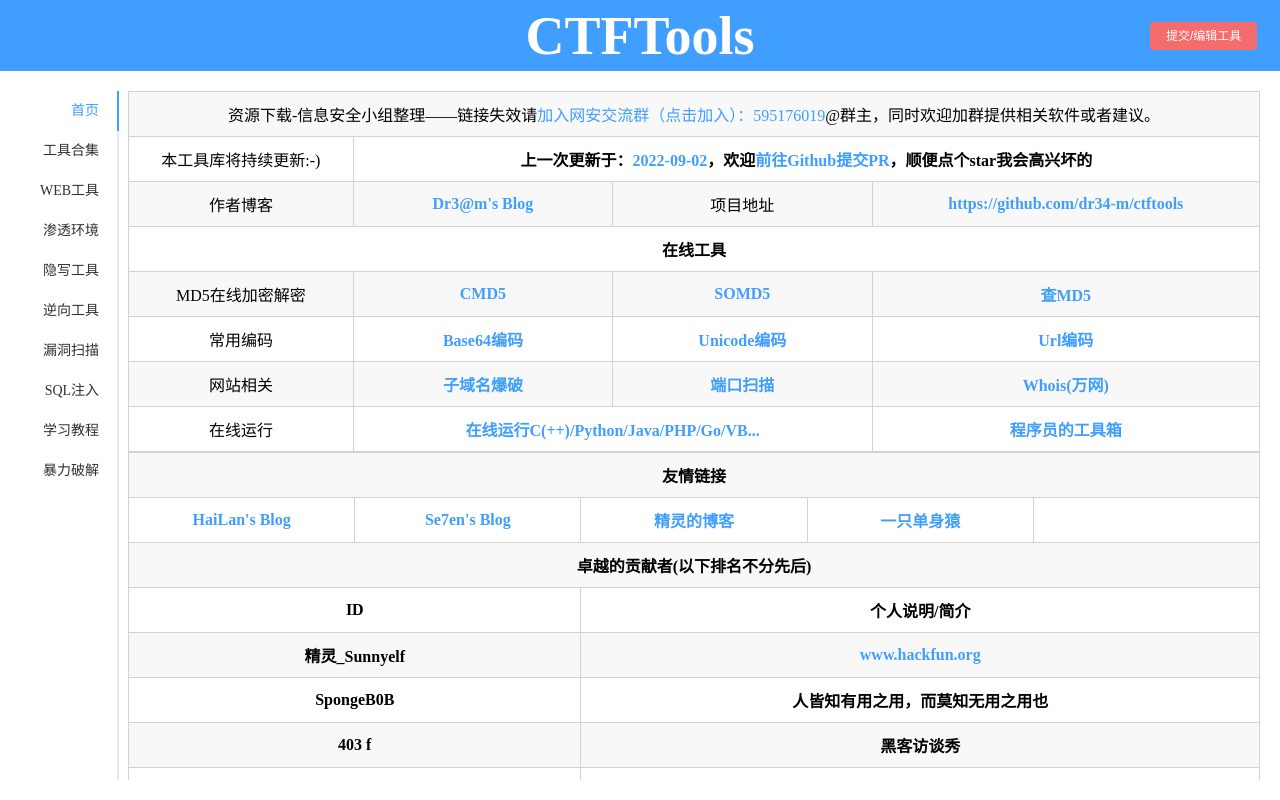
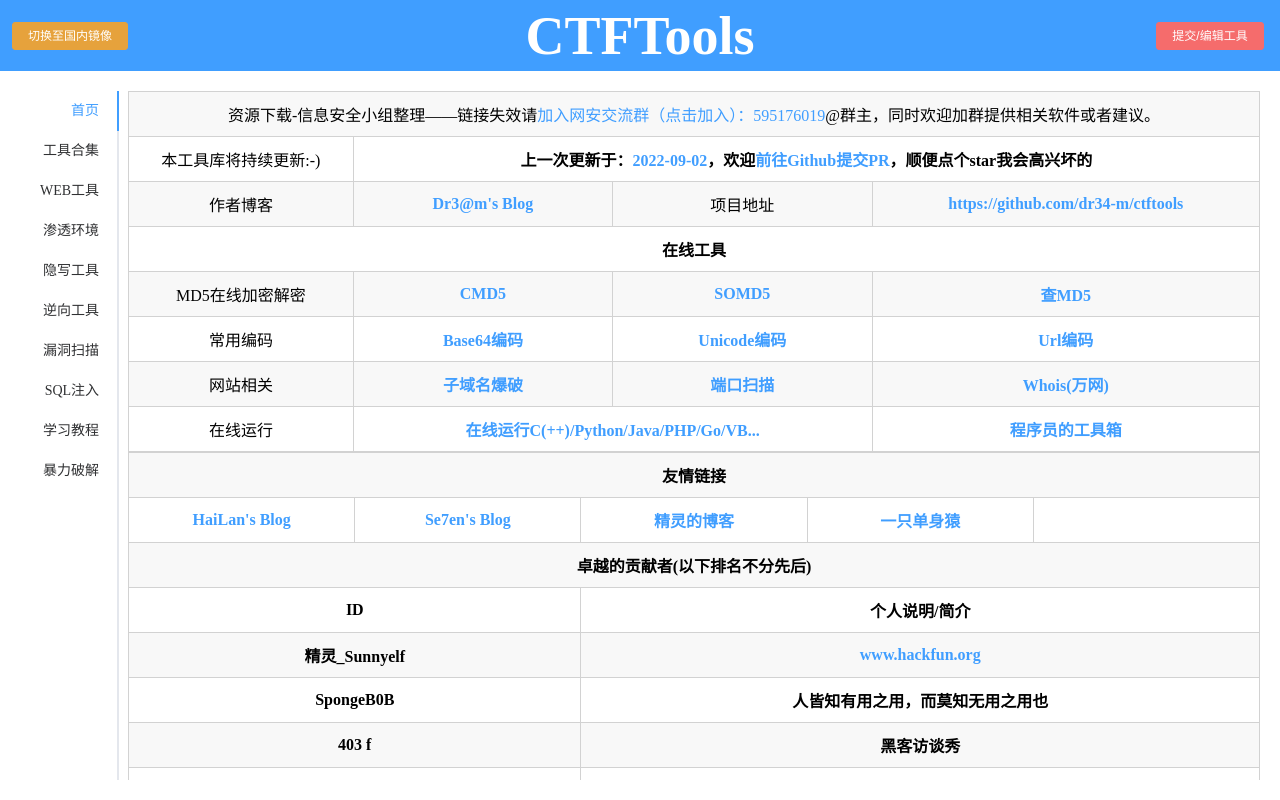
Before and after one commit to dr34m-cn/ctftools, a Vue app: page / in a window 1280 px wide. Built offline with nearby package versions, Linux system fonts and the light colour scheme.

Commit message:
add 镜像切换按钮 & update 解压密码提示更明显

```diff
--- a/src/views/components/detail.vue
+++ b/src/views/components/detail.vue
@@ -31,7 +31,8 @@
 				跳转下载页面；
 			</div>
 			<div style="margin-top: 10px;">
-				<span v-if="current.sercet">提取码：<input class="current-input" id="copy" :value="current.sercet"></input>，</span>如有解压密码，均为<b>ctftools</b>
+				<p v-if="current.sercet">提取码：<input class="current-input" id="copy" :value="current.sercet"></input></p>
+				<span style="font-size: 24px;">如有<b style="color: red;">解压密码</b>，均为<b style="color: red;">ctftools</b></span>
 			</div>
 			<span slot="footer" class="dialog-footer">
 				<el-button type="primary" @click="current = null">确 定</el-button>
--- a/src/views/index.vue
+++ b/src/views/index.vue
@@ -1,7 +1,9 @@
 <template>
 	<div class="main">
 		<div class="title-box">
-			<div class="width-area"></div>
+			<div class="width-area">
+				<el-button type="warning" size="mini" @click="goTo()">切换至国{{showBeian ? '际' : '内'}}镜像</el-button>
+			</div>
 			<div class="title">CTFTools</div>
 			<div class="width-area">
 				<el-button type="danger" size="mini" @click="showEdit">提交/编辑工具</el-button>
@@ -49,6 +51,13 @@
 			toBeian() {
 				window.open("http://beian.miit.gov.cn/");
 			},
+			goTo() {
+				let url = 'https://www.ctftools.com/';
+				if(this.showBeian) {
+					url = 'https://ctftools.github.io/';
+				}
+				window.location = url;
+			},
 			showEdit() {
 				this.$refs.edit.showDialogBefore();
 			}
@@ -67,7 +76,8 @@
 			align-items: center;
 
 			.width-area {
-				width: 130px;
+				width: 140px;
+				text-align: center;
 			}
 
 			.title {
```
